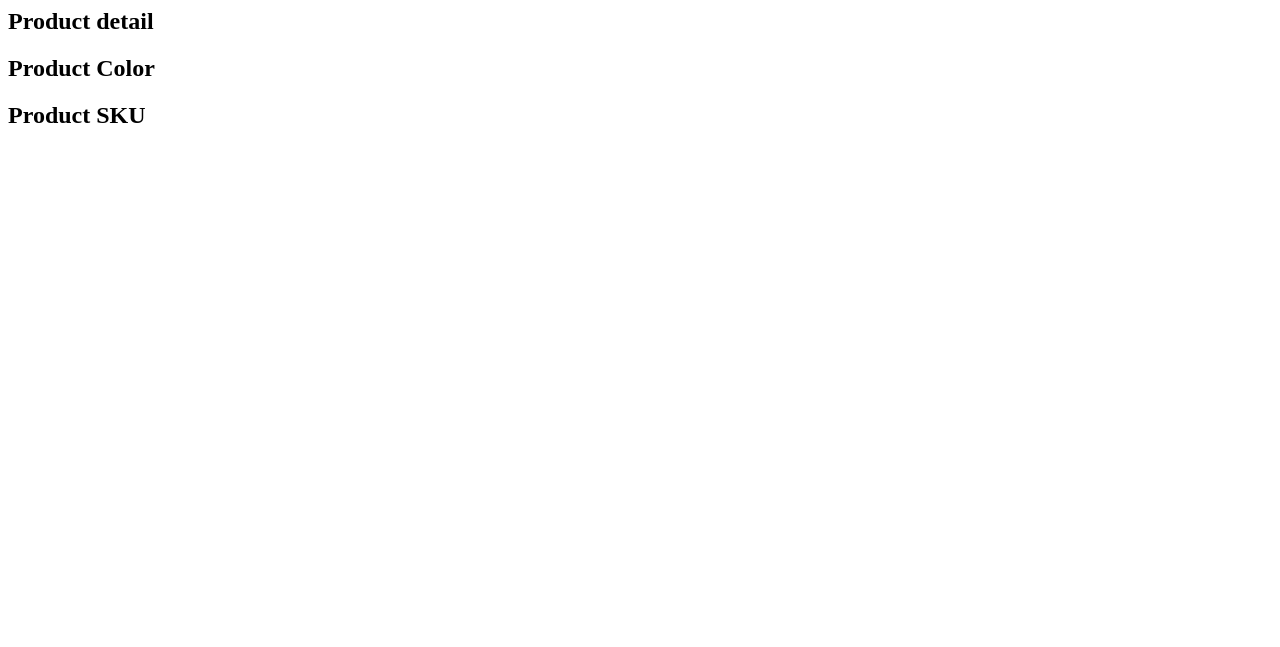
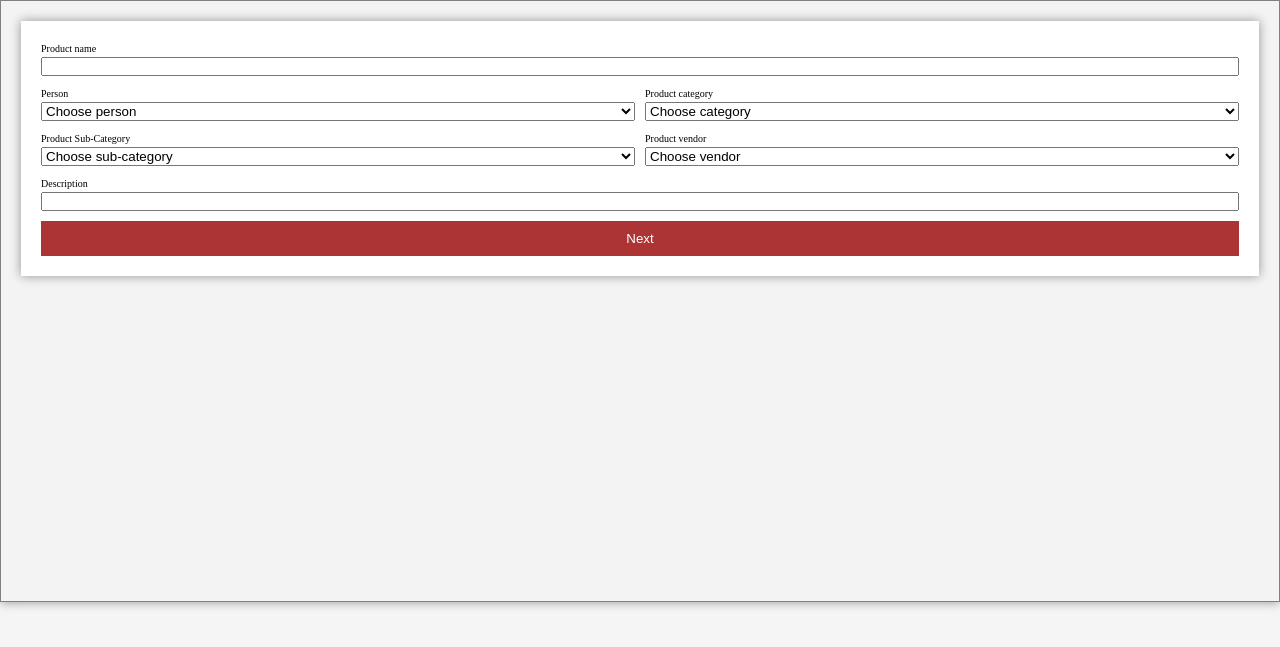
Before and after one commit to devcodece/alemars_one, a Django app: page /new-product in a window 1280 px wide. Shown: the top 647 px of the page. Run offline with Django 3.2, Linux system fonts and the light colour scheme; parts of the project's set-up code (start-up, migrations or seed data) failed here and were passed over.

Commit message:
Agregando el formulario para el registro del producto

```diff
--- a/static/css/style.css
+++ b/static/css/style.css
@@ -13,12 +13,8 @@
   --light-gray-2: #AAA;
   --dark-gray-1: #54483A;
   --dark-gray-2: #6D5D4B;
-<<<<<<< HEAD
   --font-primary: "Nunito";
   --font-secondary: "Quicksand";
-=======
-  --font-primary: "Quicksand";
->>>>>>> carlos
   --font-display: "Josefin Sans", sans-serif;
 }
 
@@ -50,7 +46,7 @@ html {
 }
 
 body {
-  font-family: var(--font-secondary);
+  font-family: var(--font-primary);
   color: var(--gray-dark-2);
   font-weight: 300;
   line-height: 1.6;
@@ -256,6 +252,7 @@ ul.breadcrumb li a:hover {
 .nw-product__price {
   grid-column: 2/3;
 }
+
 /************************************ Buttons ****************************/
 .btn:link, .btn:visited {
   display: inline-block;
@@ -282,6 +279,50 @@ ul.breadcrumb li a:hover {
 .icon-search {
   display: block;
   height: 20px;
+}
+
+/************************************ forms ****************************/
+.wrapper-forms {
+  display: grid;
+  grid-template-rows: repeat(2, 1fr);
+}
+
+.form__sec-product {
+  margin: auto;
+  background-color: #f3f3f3;
+  border: 1px solid gray;
+  box-shadow: 0 0 10px rgba(0, 0, 0, 0.4);
+  row-gap: 10px;
+}
+.form__sec-product--info {
+  display: grid;
+  grid-template-columns: 1fr 1fr;
+  row-gap: 10px;
+  column-gap: 10px;
+  box-shadow: 0 0 10px rgba(0, 0, 0, 0.4);
+  background-color: white;
+  margin: 20px;
+  padding: 20px;
+}
+@media screen and (max-width: 310px) {
+  .form__sec-product--info {
+    grid-template-columns: 1fr;
+  }
+}
+.form__sec-product--color, .form__sec-product--sku {
+  display: none;
+}
+
+.full-width {
+  grid-column: 1/-1;
+}
+
+.full {
+  width: 100%;
+}
+
+input {
+  width: 100%;
 }
 
 .header {
--- /dev/null
+++ b/static/js/script.js
@@ -0,0 +1,27 @@
+let correlativo = 0;
+let btnAddColor = document.querySelector('#addProdColor');
+let btnNext = document.querySelector('#btnSaveInfo');
+
+function deleteColor(correlativo){
+    document.querySelector('#rows'+correlativo).remove();
+}
+
+btnAddColor.addEventListener('click', function(){
+    correlativo++;
+    let productColor = document.querySelector('#colors').value;
+    let myLabel = document.querySelector('#myLabel');
+    document.querySelector('#productColorTable').innerHTML+="<tr id='rows"+correlativo+"'><td> <input type='hidden' name='arrayProductColor[row"+correlativo+"][product]' value="+productColor+"/> <p>"+productColor+"</p></td><td><button  onClick='deleteColor("+correlativo+")'>Eliminar</button></td></tr>";
+});
+
+btnNext.addEventListener('click', function(){
+    document.querySelector('.form__sec-product--color').style.gridRow = '2 / 3';
+    document.querySelector('.form__sec-product--color').style.display = 'block';
+    document.querySelector('.form__sec-product--sku').style.display = 'block';
+});
+
+/*function miFuncion(){
+    correlativo++;
+    var username = $('#username').val();
+    var myLabel = $('#miLabel');
+    $('#tableUsuario').append("<tr id='fila"+correlativo+"'><td> <input type='hidden' name='arrayUsername[row"+correlativo+"][usuario]' value="+username+"/> <p>"+username+"</p></td><td><button  onClick='eliminar("+correlativo+")'>Eliminar</button></td></tr>");
+}*/
--- a/static/sass/_base.scss
+++ b/static/sass/_base.scss
@@ -15,17 +15,13 @@
 
 html{
     font-family: 'Quicksand', sans-serif;
-<<<<<<< HEAD
-    //font-family: 'Nunito', sans-serif;
-=======
->>>>>>> carlos
     box-sizing: border-box;
     font-size: 62.5%; // 10 / 16 = 62.5% -> 1rem = 10px
     font-weight: 300;
 }
 
 body{
-    font-family: var(--font-secondary);
+    font-family: var(--font-primary);
     color: var(--gray-dark-2);
     font-weight: 300;
     line-height: 1.6;
--- a/static/sass/_variables.scss
+++ b/static/sass/_variables.scss
@@ -26,12 +26,8 @@
 
     // FONT
 
-<<<<<<< HEAD
     --font-primary: 'Nunito';
     --font-secondary: 'Quicksand';
-=======
-    --font-primary: 'Quicksand';
->>>>>>> carlos
     --font-display: 'Josefin Sans', sans-serif;
 
 }
--- a/templates/new-product.html
+++ b/templates/new-product.html
@@ -1,11 +1,98 @@
-<section>
-    <h1>Product detail</h1>
-    </section>
+{% load static %}
+<!DOCTYPE html>
+<html lang="en">
+<head>
+    <meta charset="UTF-8">
+    <meta name="viewport" content="width=device-width, initial-scale=1.0">
+    <title>Testing</title>
+    <link rel="stylesheet" href="{% static 'css/style.css' %}">
+</head>
+<body>
+    <main class="form__sec-product wrapper-forms">
+        <!-- Select colors-->
+        <section class="form__sec-product--info">
 
-    <section>
-    <h1>Product Color</h1>
-    </section>
+                <div class="form-group full-width">
+                    <label for="product-category">Product name</label>
+                    <input type="text" name="product-category" id="product-category">
+                </div>
 
-    <section>
-    <h1>Product SKU</h1>
-    </section>
+                <div class="form-group">
+                    <label for="product-category">Person</label>
+                    <select class="full" name="select-person-category" id="select-person-category">
+                        <option value="0">Choose person</option>
+                        <option value="women">Women</option>
+                        <option value="men">Men</option>
+                    </select>
+                </div>
+
+
+                <div class="form-group">
+                    <label for="product-category">Product category</label>
+                    <select class="full" type="text" name="product-category" id="product-category">
+                        <option value="0">Choose category</option>
+                        <option value="shirt">Shirt</option>
+                        <option value="pans">Pans</option>
+                    </select>
+                </div>
+
+
+
+                <div class="form-group">
+                    <label for="product-subcategory">Product Sub-Category</label>
+                    <select class="full" type="text" name="product-subcategory" id="product-subcategory">
+                        <option value="0">Choose sub-category</option>
+                        <option value="top">Top</option>
+                        <option value="casual-shirt">Casual shirt</option>
+                    </select>
+                </div>
+
+                <div class="form-group">
+                    <label for="product-vendor">Product vendor</label>
+                    <select class="full" type="text" name="product-vendor" id="product-vendor">
+                        <option value="0">Choose vendor</option>
+                        <option value="MB">Miguel Bustamante</option>
+                        <option value="JP">Juan Perez</option>
+                    </select>
+                </div>
+
+                <div class="form-group full-width">
+                    <label for="product-description">Description</label>
+                    <input type="text" name="product-description" id="product-description">
+                </div>
+
+                <button class="btn--shop full-width" type="submit" id="btnSaveInfo">Next</button>
+
+
+
+        </section>
+
+            <!-- Select colors-->
+            <section class="form__sec-product--color full-width">
+                <label id="myLabel" for="colors">Choose a color:</label>
+                <select name="colors" id="colors">
+                    <option selected>Choose</option>
+                    <option value="blue">Blue</option>
+                    <option value="black">Black</option>
+                    <option value="red">Red</option>
+                </select>
+                <button type="button" id="addProdColor">Add product color</button>
+                <table id="productColorTable">
+                    <thead>
+                        <tr>
+                            <th>product color:</th>
+
+                        </tr>
+                    </thead>
+                </table>
+            </section>
+
+
+            <section class="form__sec-product--sku">
+                <h1>SKU PRODUCT</h1>
+            </section>
+
+    </main>
+    <script src="{% static 'js/script.js' %}"></script>
+</body>
+</html>
```
Also changed, not shown: static/sass/_components.scss (+57 -4 lines), 1 other file.
